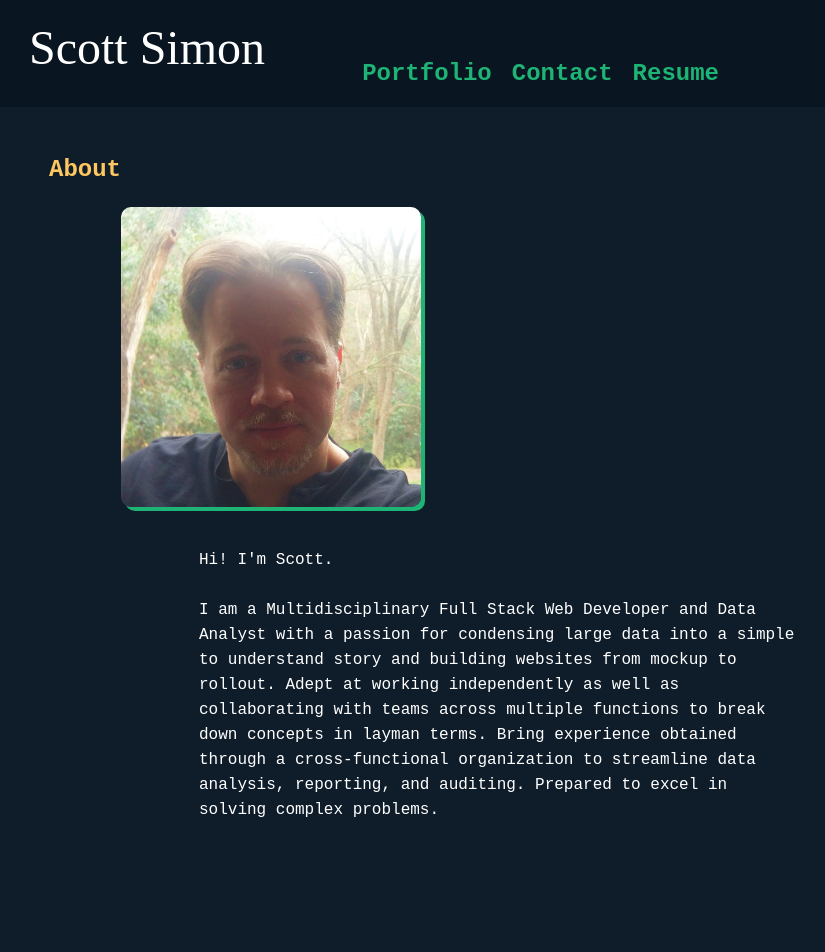
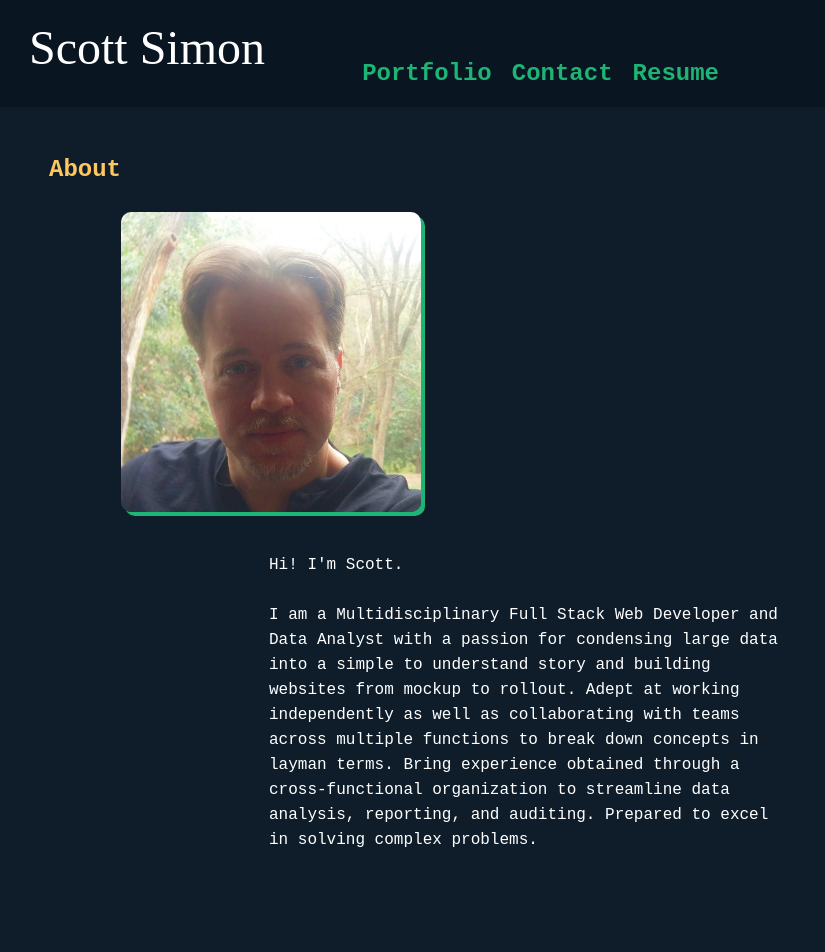
Before and after one commit to SSimonPhd/react-portfolio, a React (Create React App) app: page / in a window 1280 px wide. Shown: the top 952 px of the page, without its empty margins (101-926 px from the left). Built offline with nearby package versions, Linux system fonts and the light colour scheme.

Commit message:
Updated about styles

```diff
--- a/src/styles/About.scss
+++ b/src/styles/About.scss
@@ -19,7 +19,7 @@ body {
     display: flex;
     flex-wrap: wrap;
     font-family: monospace;
-		padding-bottom: 10px;
+		padding-bottom: 15px;
 		padding-top: 25px;
     padding-left: 150px;
     width: 70%;
@@ -37,7 +37,7 @@ body {
 		width: 300px;
 		border-radius: 10%;
 		height: 300px;
-		margin-top: 75px;
+		margin-top: 80px;
 		border-radius: var(--border-radius);
 		box-shadow: var(--box-shadow);
 }
@@ -46,7 +46,7 @@ body {
 		width: 100%;
 		flex-wrap: wrap;
 		display: flex;
-		margin-left: 150px;
+		margin-left: 220px;
 		margin-bottom: 150px;
 		line-height: 25px;
 		font-size: 1rem;
```
